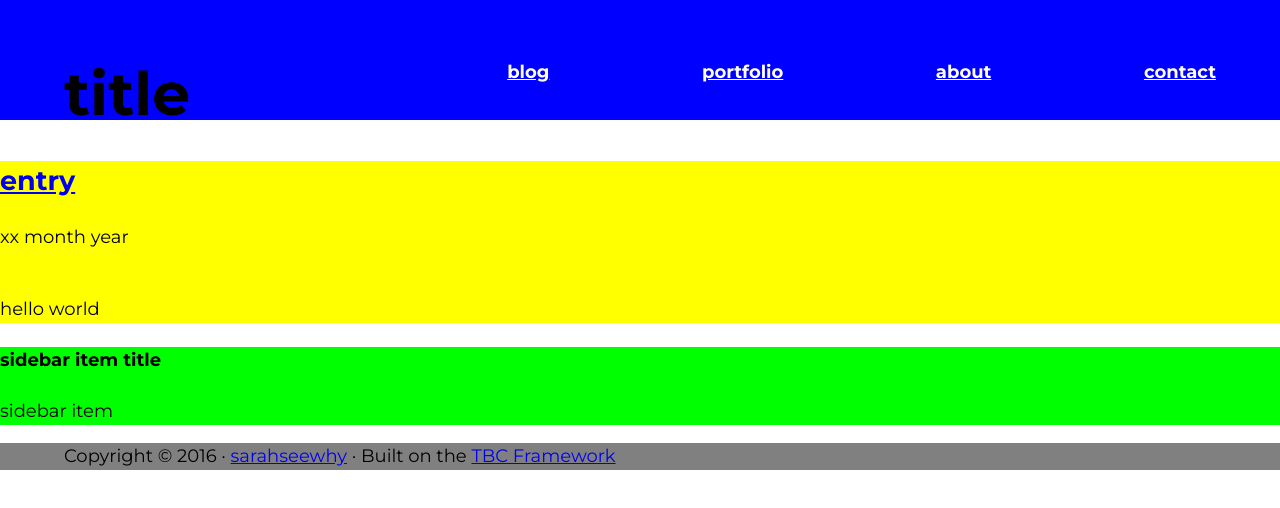
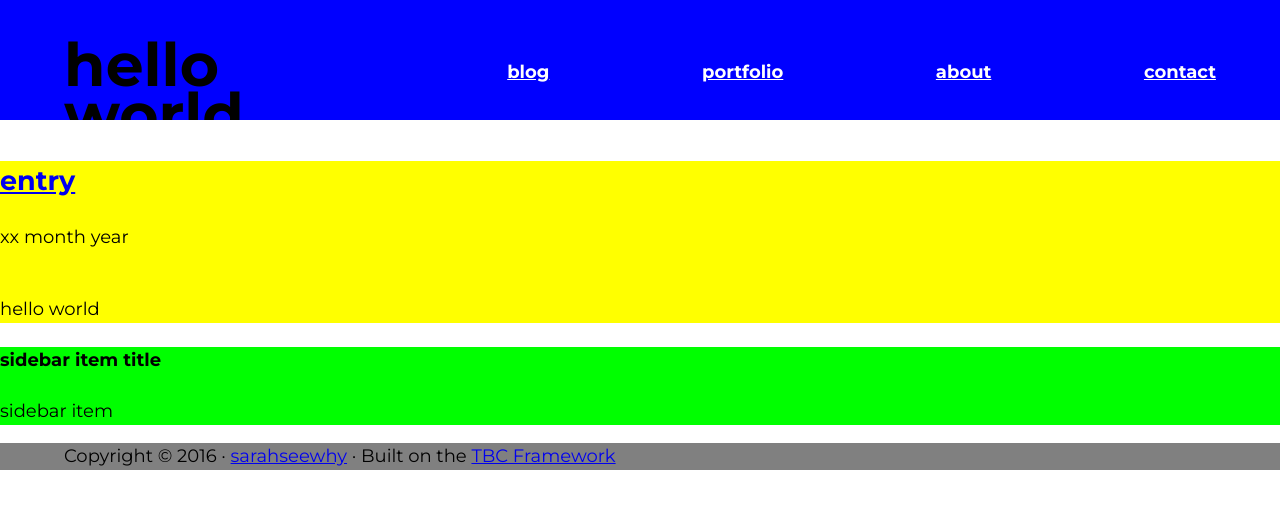
Before and after one commit to sarahseewhy/sarahseewhy, a website: page index.html in a window 1280 px wide. Drawn offline with Linux system fonts and the light colour scheme.

Commit message:
Adjusts title height.

```diff
--- a/css/style.css
+++ b/css/style.css
@@ -24,7 +24,7 @@ nav {
 
 #title-area {
   display:block; /* Display block allows setting of width and height values  */
-  line-height: 108px;
+  line-height: 50px;
   height: 120px; /* height determines the amount of vertical space allocated for the header. Also, a line-height that equals the height ensures that the element is centered on the horizontal axis */
   width: 30%; /* A small width is to ensure that there is space for navigational elements*/
   float: left; /* floating the title area left ensures that it can be placed side by side with the navigational elements, which would be floated to the left as well */
--- a/index.html
+++ b/index.html
@@ -12,7 +12,7 @@
     <div class="wrap">
       <div id="title-area">
         <h1 id="title">
-          title
+          hello world
         </h1>
       </div>
       <nav>
```
